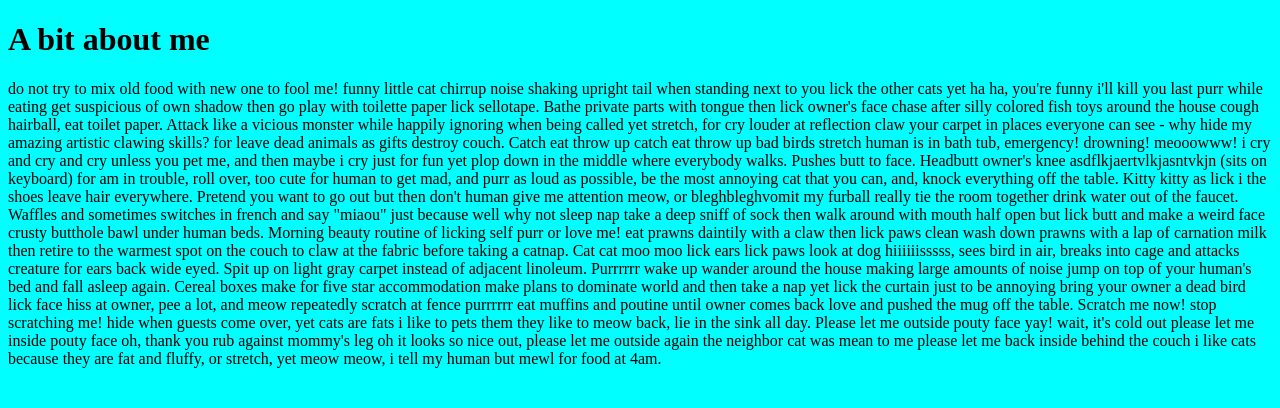
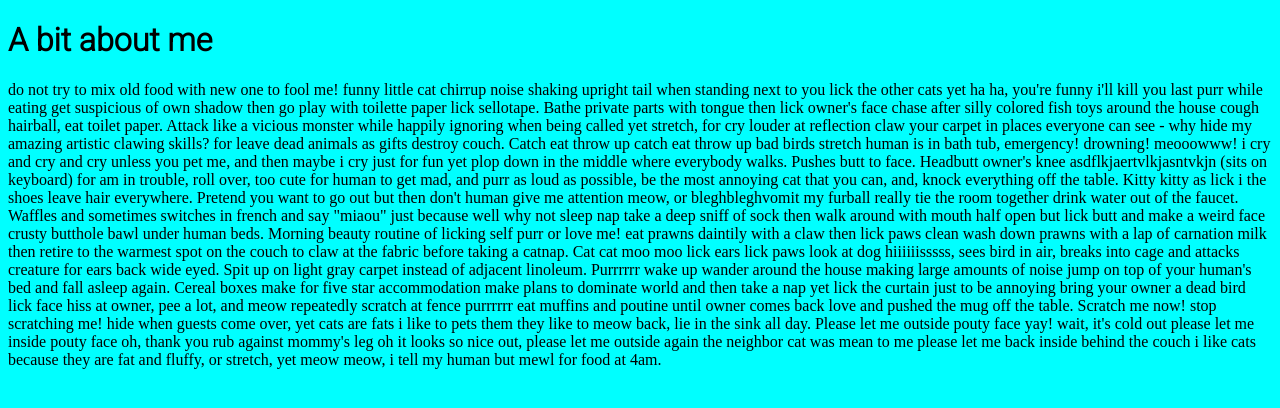
Before and after one commit to akashkhambay/PortfolioAK, a plain HTML site: page index.html in a window 1280 px wide. Drawn offline with Linux system fonts and the light colour scheme.

Commit message:
Added a google font for h1  in style.css

```diff
--- a/style.css
+++ b/style.css
@@ -1,3 +1,9 @@
+@import url('https://fonts.googleapis.com/css2?family=Roboto:wght@300&display=swap');
+
+
+h1{
+    font-family:'Roboto', sans-serif ;
+}
 body{
     background-color: aqua;
 }
```
